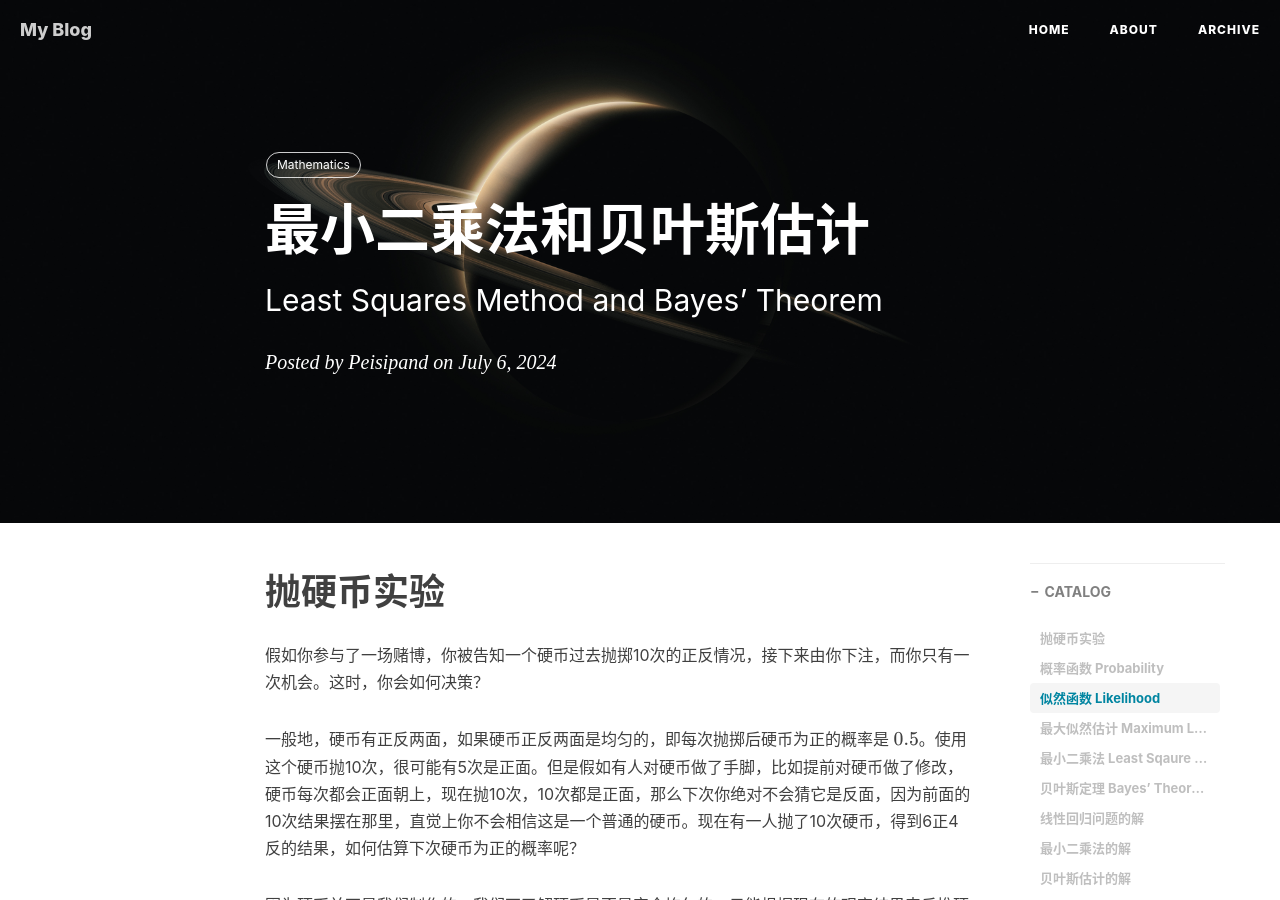
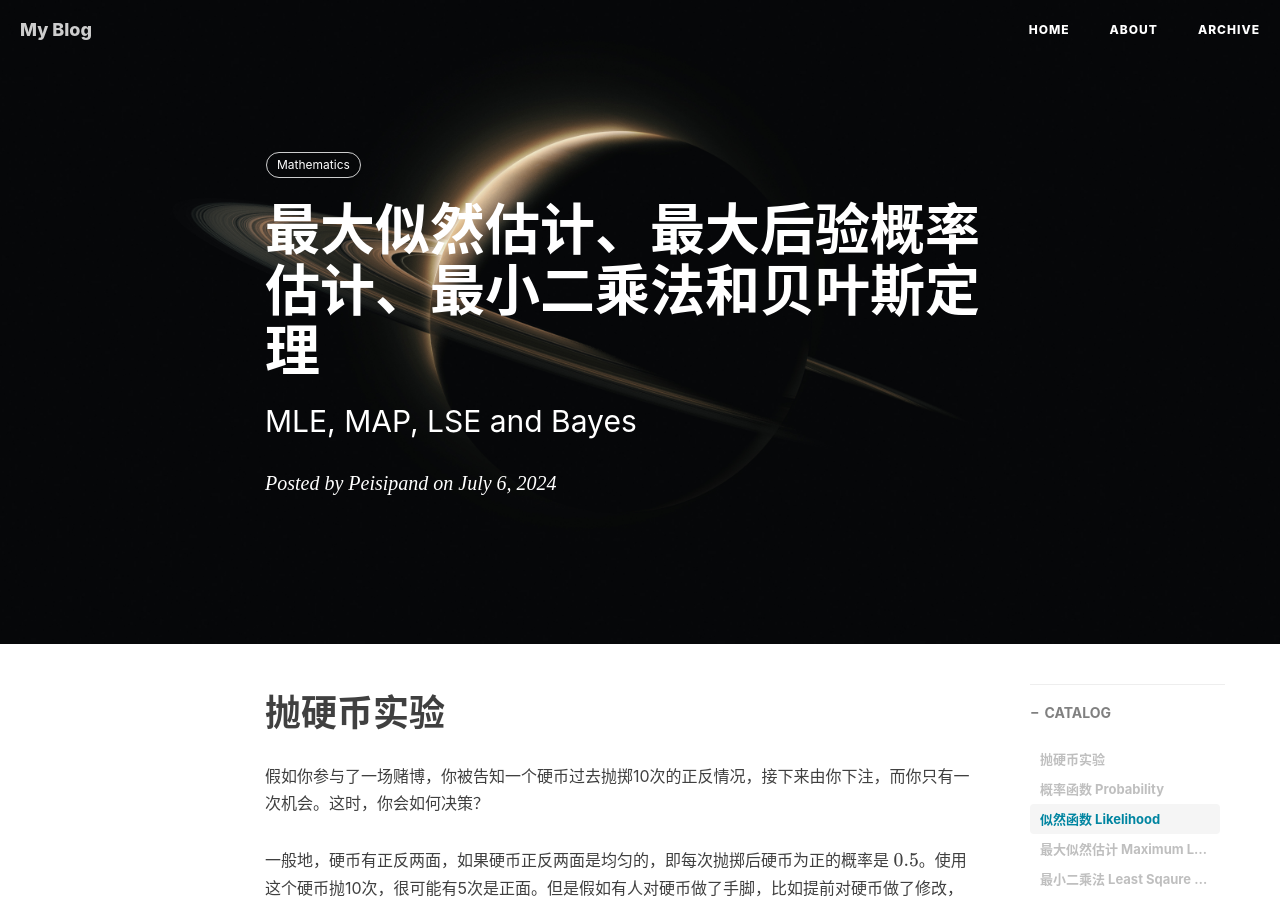
Before and after one commit to peisipand/peisipand.github.io, a Jekyll site: the page built from _posts/2022-04-21-Mathematics_MLE_MAP_LSM_Bayes.md, in a window 1280 px wide and 900 px high. Built offline with Jekyll 4.4.1, drawn with Linux system fonts in a browser that asks for light colours; nearby versions of some CDN libraries; formulas are drawn with MathJax 3; comment, search, counter and statistics services are not loaded.

Commit message:
240706 bayes

````diff
--- a/_posts/2022-04-21-Mathematics_Bayes and Least Squares Method.md
+++ b/_posts/2022-04-21-Mathematics_MLE_MAP_LSM_Bayes.md
@@ -1,7 +1,7 @@
 ---
 layout:     post
-title:      最小二乘法和贝叶斯估计
-subtitle:   Least Squares Method and Bayes’ Theorem
+title:      最大似然估计、最大后验概率估计、最小二乘法和贝叶斯定理
+subtitle:   MLE, MAP, LSE and Bayes
 date:       2024-07-6
 author:     Peisipand
 header-img: img/wallhaven-dg3opm.jpg
@@ -21,9 +21,11 @@
 ##  概率函数 Probability
 
 抛掷10次硬币可能出现不同的情况，可能是“5正5反”、“4正6反”，“10正0反”等。假如我们知道硬币是如何构造的，即已知硬币的参数，那么不同参数 $\theta$ 下，出现“6正4反”的概率为：
+
 $$
 \begin{aligned} & P(6 \text { 正 } 4 \text { 反 } \mid \theta=0.5)=C_{10}^6 \times 0.5^6 \times(1-0.5)^4 \approx 0.2051 \\ & P(6 \text { 正 } 4 \text { 反 } \mid \theta=0.6)=C_{10}^6 \times 0.6^6 \times(1-0.6)^4 \approx 0.2508 \\ & P(6 \text { 正 } 4 \text { 反 } \mid \theta=0.9)=C_{10}^6 \times 0.9^6 \times(1-0.9)^4 \approx 0.0112\end{aligned}
 $$
+
 上面这个公式是概率函数，表示已知参数 $\theta$ ，“6正4反”事件发生的概率。参数 $\theta$  取不同的值时，事件发生的概率不同。在数学上一般使用$P$ 或 $P_r$ 表示概率（Probability）函数。
 
 上述过程中，抛10次硬币，要选出6次正面，使用了排列组合。因为“6正4反”可能会出现 `正正正正正正反反反反`、`正正正正正反正反反反`、`正正正正反正正反反反` 等共 $C_{10}^{6} = 210$ 种组合，要在10次中选出6次为正面。假如每次正面的概率是 $0.6$，那么反面的概率就是($1-0.6$)。每次抛掷硬币的动作是相互独立，互不影响的，“6正4反”发生的概率就是各次抛掷硬币的概率乘积，再乘以210种组合。
@@ -39,19 +41,21 @@
 这里稍微解释一下事件独立性与联合概率之间的关系。如果事件A和事件B相互独立，那么事件A和B同时发生的概率是$ P(A) \times P(B)$。例如，事件“下雨”与事件“地面湿”就不是相互独立的，“下雨”与"地面湿"是同时发生、高度相关的，这两个事件都发生的概率就不能用概率的乘积来表示。两次抛掷硬币相互之间不影响，因此硬币正面朝上的概率可以用各次概率的乘积来表示。
 
 似然函数通常用 $L$ 表示，对应英文 Likelihood。观察到抛硬币“6正4反”的事实，硬币参数取 $\theta$ 不同值时，似然函数表示为：
+
 $$
 L(\theta; 6 \text { 正 } 4 \text { 反 })= C_{10}^6 \times \theta ^6 \times(1-\theta )^4
 $$
 
 这个公式的图形如下图所示。从图中可以看出：参数 $\theta = 0.6$ 时，似然函数最大，参数为其他值时，“6正4反”发生的概率都相对更小。在这个赌局中，我会猜测下次硬币为正，因为根据已有观察，硬币很可能以0.6的概率为正。
 
-![“6正4反”的似然函数](\img\Mathematics_ MLE_MAP_LSM_Bayes\1.jpg)
+![“6正4反”的似然函数](\img\Mathematics_MLE_MAP_LSM_Bayes\1.jpg)
 
 推广到更为一般的场景，似然函数的一般形式可以用下面公式来表示，也就是之前提到的，各个样本发生的概率的乘积。
 
 $$
 L(\theta ; \mathbf{X})=P_1\left(\theta ; X_1\right) \times P_2\left(\theta ; X_2\right) \ldots \times P_n\left(\theta ; X_n\right)=\prod P_i\left(\theta ; X_i\right)
 $$
+
 > 本文公式中变量加粗表示该变量为向量或矩阵
 
 ##  最大似然估计 Maximum Likelihood Estimate (MLE)
@@ -59,12 +63,14 @@
 理解了似然函数的含义，就很容易理解最大似然估计的机制。似然函数是关于模型参数的函数，是描述观察到的真实数据在不同参数下发生的概率。最大似然估计要寻找最优参数，让似然函数最大化。或者说，使用最优参数时观测数据发生的概率最大。
 
 线性回归的误差项 $\epsilon$ 是预测值与真实值之间的差异，如下面公式所示。它可能是一些随机噪音，也可能是线性回归模型没考虑到的一些其他影响因素。
+
 $$
 y^{(i)} = \theta ^Tx^{(i)} + \epsilon^{(i)}
 $$
+
 线性回归的一大假设是：误差 $\epsilon$ 服从均值为0的正态分布，且多个观测数据之间互不影响，相互独立。正态分布（高斯分布）的概率密度公式如下面公式，根据正态分布的公式，可以得到 $\epsilon$ 概率密度。
 
-> 假设 $x$ 服从正态分布，它的均值为 $\mu$ ，方差为 $\sigma$ ，它的概率密度公式如下。公式左侧的 $P(x;\mu,\sigma)$ 表示 $x$ 是随机变量，分号 $;$ 强调 $\mu$ 和$\sigma$ 不是随机变量，而是这个概率密度函数的参数。条件概率函数中使用的 $|$ 竖线有明确的意义，$P(y|x)$ 表示给定 $x$（Given $x$），$y$ 发生的概率（Probability of $y$）。
+假设 $x$ 服从正态分布，它的均值为 $\mu$ ，方差为 $\sigma$ ，它的概率密度公式如下。公式左侧的 $P(x;\mu,\sigma)$ 表示 $x$ 是随机变量，分号 $;$ 强调 $\mu$ 和$\sigma$ 不是随机变量，而是这个概率密度函数的参数。条件概率函数中使用的 $|$ 竖线有明确的意义，$P(y|x)$ 表示给定 $x$（Given $x$），$y$ 发生的概率（Probability of $y$）。
 
 $$
 P(x ; \mu, \sigma)=\frac{1}{\sqrt{2 \pi \sigma^2}} \exp \left(-\frac{(x-\mu)^2}{2 \sigma^2}\right)
@@ -85,13 +91,17 @@
 上式表示给定 $x^{(i)}$，的 $y^{(i)}$概率分布。$\theta$ 并不是随机变量，而是一个参数，所以用分号 $;$ 隔开。或者说 $x^{(i)}$ 和 $\theta$ 不是同一类变量，需要分开单独理解。$P(y^{(i)}|x^{(i)},\theta)$ 则有完全不同的意义，表示 $x^{(i)}$ 和 $\theta$ 同时发生时， $y^{(i)}$ 的概率。
 
 前文提到，似然函数是所观察到的各个样本发生的概率的乘积。一组样本有 $m$ 个观测数据，其中单个观测数据发生的概率为刚刚得到的公式，$m$ 个观测数据的乘积如下所示。
+
 $$
 L(\theta) = L(\theta;\mathbf{X},\mathbf{Y}) = \prod P\left(y^{(i)}|x^{(i)};\theta\right)
 $$
+
 最终，似然函数可以表示成：
+
 $$
 L(\theta) = \prod^m_{i=1}\frac{1}{\sqrt{2\pi} \sigma}exp(-\frac{(y^{(i)}-\theta^Tx^{(i)})^2}{2\sigma^2})
 $$
+
 其中，$x^{(i)}$ 和 $y^{(i)}$ 都是观测到的真实数据，是已知的，$\theta$ 是需要去求解的模型参数。
 
 ## 最小二乘法 Least Sqaure Method (LSM)
@@ -121,26 +131,27 @@
 
 ## 贝叶斯定理 Bayes' Theorem
 
-> 贝叶斯定理如下：
->
-> $$
-> P(A \cap B) = P(A)*P(B|A) = P(B)*P(A|B)
-> $$
->
-> $P(A \cap B)$ 是 $A$ 和 $B$ 同时发生的概率
->
-> $P(A)$ 是 $A$ 发生的概率
->
-> $P(B)$ 是 $B$ 发生的概率
->
-> $P(A|B)$ 是给定 $B$ 的情况下，$A$ 发生的概率
->
-> $P(B|A)$ 是给定 $A$ 的情况下，$B$ 发生的概率
->
-> 该公式可变形为：
-> $$
-> P(A|B)=\frac{P(B|A)*P(A)}{P(B)}
-> $$
+贝叶斯定理如下：
+
+$$
+P(A \cap B) = P(A)*P(B|A) = P(B)*P(A|B)
+$$
+
+$P(A \cap B)$ 是 $A$ 和 $B$ 同时发生的概率
+
+$P(A)$ 是 $A$ 发生的概率
+
+$P(B)$ 是 $B$ 发生的概率
+
+$P(A|B)$ 是给定 $B$ 的情况下，$A$ 发生的概率
+
+$P(B|A)$ 是给定 $A$ 的情况下，$B$ 发生的概率
+
+该公式可变形为：
+
+$$
+P(A|B)=\frac{P(B|A)*P(A)}{P(B)}
+$$
 
 - - -
 
@@ -170,7 +181,7 @@
 ylabel('likelihood')
 ```
 
-![picture1](\img\Mathematics_ MLE_MAP_LSM_Bayes\2.jpg "图2")
+![picture1](\img\Mathematics_MLE_MAP_LSM_Bayes\2.jpg "图2")
 
 可以看出来大概是在$\theta = 0.7$左右的时候，似然最大。具体 $\theta=$多少时似然最大，可以通过对似然函数求导，令导数等于0得到。
 
````
Also changed, not shown: other parts of _posts/2022-04-21-Mathematics_MLE_MAP_LSM_Bayes.md (+3 -3 lines), img/Mathematics_MLE_MAP_LSM_Bayes/1.jpg (renamed from img/Mathematics_ MLE_MAP_LSM_Bayes/1.jpg), img/Mathematics_MLE_MAP_LSM_Bayes/2.jpg (renamed from img/Mathematics_ MLE_MAP_LSM_Bayes/2.jpg), img/Mathematics_MLE_MAP_LSM_Bayes/3.jpg (renamed from img/Mathematics_ MLE_MAP_LSM_Bayes/3.jpg), img/Mathematics_MLE_MAP_LSM_Bayes/4.jpg (renamed from img/Mathematics_ MLE_MAP_LSM_Bayes/4.jpg), img/Mathematics_MLE_MAP_LSM_Bayes/5.jpg (renamed from img/Mathematics_ MLE_MAP_LSM_Bayes/5.jpg).
